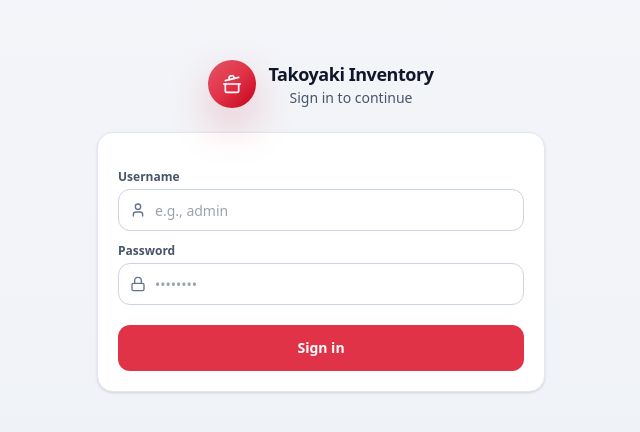
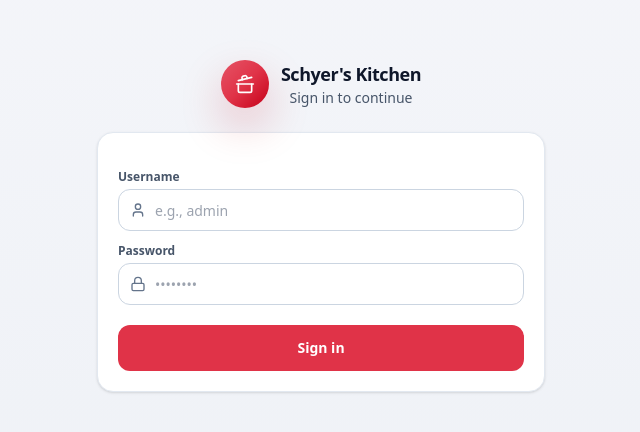
Before and after one commit to devjlmayuga/schyler-kitchen-inventory, a Next.js app: page /login in a window 1280 px wide. Shown: the part 174-606 px from the top of the page, without its empty margins (319-959 px from the left). Built offline with nearby package versions, Linux system fonts and the light colour scheme; no server answers.

Commit message:
feat: update branding from 'Takoyaki Inventory' to 'Schyer's Kitchen' and add .env file for configuration

```diff
--- a/src/screens/LoginPage.jsx
+++ b/src/screens/LoginPage.jsx
@@ -50,7 +50,7 @@ export default function LoginPage({ from: fromProp } = {}) {
             <CookingPot size={20} />
           </div>
           <div className="text-center">
-            <div className="text-lg font-extrabold tracking-tight text-slate-900">Takoyaki Inventory</div>
+            <div className="text-lg font-extrabold tracking-tight text-slate-900">Schyer's Kitchen</div>
             <div className="text-sm text-slate-600">Sign in to continue</div>
           </div>
         </div>
```
